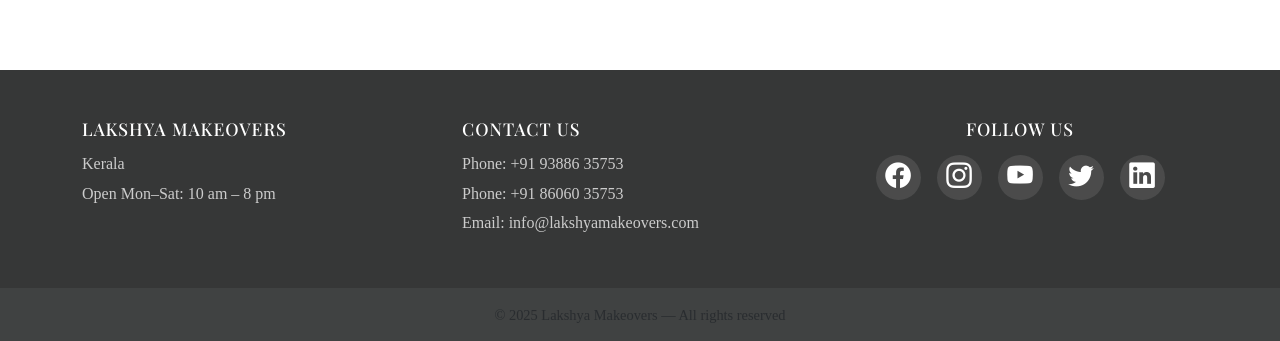
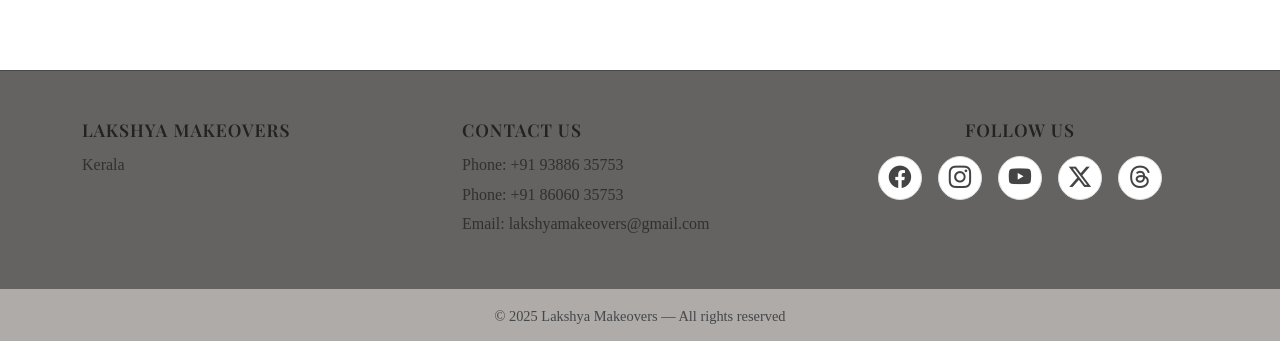
Before and after one commit to snehamulamootil/lakshya-frontend, an Angular app: page /gallery in a window 1280 px wide. Shown: the part 5262-5603 px from the top of the page. Built offline with nearby package versions, Linux system fonts and the light colour scheme.

Commit message:
backend updation

```diff
--- a/src/app/components/footer/footer.component.css
+++ b/src/app/components/footer/footer.component.css
@@ -1,73 +1,83 @@
-/* FOOTER COLORS */
+/* FOOTER BACKGROUND */
 .site-footer .footer-top {
-  background-color: #363737; /* main footer background */
+  background-color: #656361;   /* soft ivory */
+  border-top: 1px solid #4a4949;
 }
 
 .site-footer .footer-bottom {
-  background-color: #404242; /* lower copyright section */
+  background-color: #aeaba8;   /* slightly darker */
 }
 
-/* TEXT STYLING */
+/* TEXT */
 .site-footer .footer-heading {
   font-family: 'Playfair Display', serif;
-  font-weight: 500;
+  font-weight: 600;
   font-size: 1.1rem;
   margin-bottom: 0.75rem;
   letter-spacing: 1px;
-  color: #fff;
+  color: #222;
 }
 
 .site-footer p {
-  margin-bottom: 0.5rem;
-  color: #ccc;
+  margin-bottom: 0.4rem;
+  color: #313030;
 }
 
-/* SOCIAL ICONS BASE STYLE */
+/* SOCIAL ICON BASE */
 .social-link {
-  color: #fff;
-  font-size: 1.6rem;
+  color: #444;
+  font-size: 1.4rem;
   transition: all 0.3s ease;
   display: inline-flex;
   justify-content: center;
   align-items: center;
-  width: 45px;
-  height: 45px;
+  width: 44px;
+  height: 44px;
   border-radius: 50%;
-  background: rgba(255, 255, 255, 0.1);
+  background: #fff;
+  border: 1px solid #ddd;
 }
 
-/* ICON HOVER COLORS BY PLATFORM */
+/* FACEBOOK */
 .social-link.facebook:hover {
-  background-color: #1877f2; /* Facebook blue */
+  background-color: #1877f2;
   color: #fff;
-  transform: translateY(-5px) scale(1.1);
-  box-shadow: 0 0 10px #1877f2;
+  border-color: #1877f2;
 }
 
+/* INSTAGRAM */
 .social-link.instagram:hover {
-  background: radial-gradient(circle at 30% 107%, #fdf497 0%, #fdf497 5%, #fd5949 45%, #d6249f 60%, #285AEB 90%);
+  background: radial-gradient(circle at 30% 107%,
+    #fdf497 0%, #fdf497 5%,
+    #fd5949 45%, #d6249f 60%, #285AEB 90%);
   color: #fff;
-  transform: translateY(-5px) scale(1.1);
-  box-shadow: 0 0 10px #d6249f;
+  border: none;
 }
 
+/* YOUTUBE */
 .social-link.youtube:hover {
   background-color: #ff0000;
   color: #fff;
-  transform: translateY(-5px) scale(1.1);
-  box-shadow: 0 0 10px #ff0000;
+  border-color: #ff0000;
 }
 
-.social-link.twitter:hover {
-  background-color: #1da1f2;
+/* X (Twitter) */
+.social-link.x:hover {
+  background-color: #000;
   color: #fff;
-  transform: translateY(-5px) scale(1.1);
-  box-shadow: 0 0 10px #1da1f2;
+  border-color: #000;
 }
 
+/* THREADS */
+.social-link.threads:hover {
+  background-color: #000;
+  color: #fff;
+  border-color: #000;
+}
+
+/* LINKEDIN */
 .social-link.linkedin:hover {
   background-color: #0077b5;
   color: #fff;
-  transform: translateY(-5px) scale(1.1);
-  box-shadow: 0 0 10px #0077b5;
+  border-color: #0077b5;
 }
--- a/src/app/components/footer/footer.component.html
+++ b/src/app/components/footer/footer.component.html
@@ -7,7 +7,6 @@
         <div class="col-md-4 mb-4 mb-md-0">
           <h5 class="footer-heading text-uppercase">Lakshya Makeovers</h5>
           <p class="mb-1">Kerala</p>
-          <p class="mb-1">Open Mon–Sat: 10 am – 8 pm</p>
         </div>
 
         <!-- Contact Info -->
@@ -15,19 +14,20 @@
           <h5 class="footer-heading text-uppercase">Contact Us</h5>
           <p class="mb-1">Phone: +91 93886 35753</p>
           <p class="mb-1">Phone: +91 86060 35753</p>
-          <p class="mb-1">Email: info@lakshyamakeovers.com</p>
+          <p class="mb-1">Email: lakshyamakeovers@gmail.com</p>
         </div>
 
         <!-- Social Links -->
         <div class="col-md-4 text-center">
           <h5 class="footer-heading text-uppercase">Follow Us</h5>
           <div class="social-icons mt-3 d-flex justify-content-center gap-3 flex-wrap">
-            <a href="#" class="social-link facebook"><i class="bi bi-facebook"></i></a>
-            <a href="#" class="social-link instagram"><i class="bi bi-instagram"></i></a>
-            <a href="#" class="social-link youtube"><i class="bi bi-youtube"></i></a>
-            <a href="#" class="social-link twitter"><i class="bi bi-twitter"></i></a>
-            <a href="#" class="social-link linkedin"><i class="bi bi-linkedin"></i></a>
-          </div>
+          <a href="#" class="social-link facebook"><i class="bi bi-facebook"></i></a>
+          <a href="#" class="social-link instagram"><i class="bi bi-instagram"></i></a>
+          <a href="#" class="social-link youtube"><i class="bi bi-youtube"></i></a>
+          <a href="#" class="social-link x"><i class="bi bi-twitter-x"></i></a>
+          <a href="#" class="social-link threads"><i class="bi bi-threads"></i></a>
+        </div>
+
         </div>
 
       </div>
```
